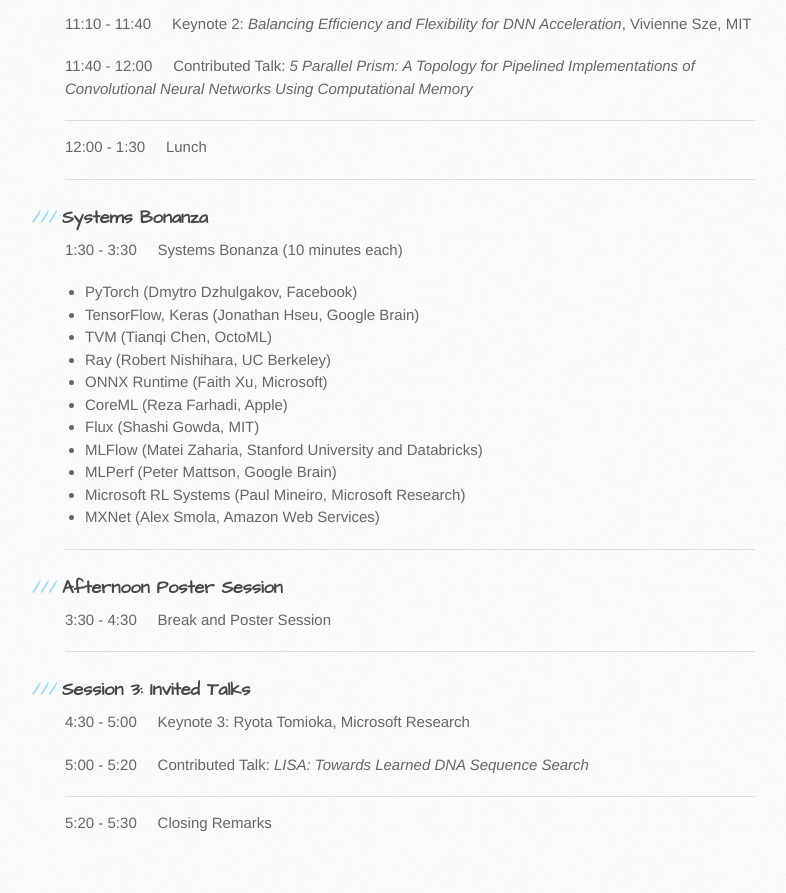
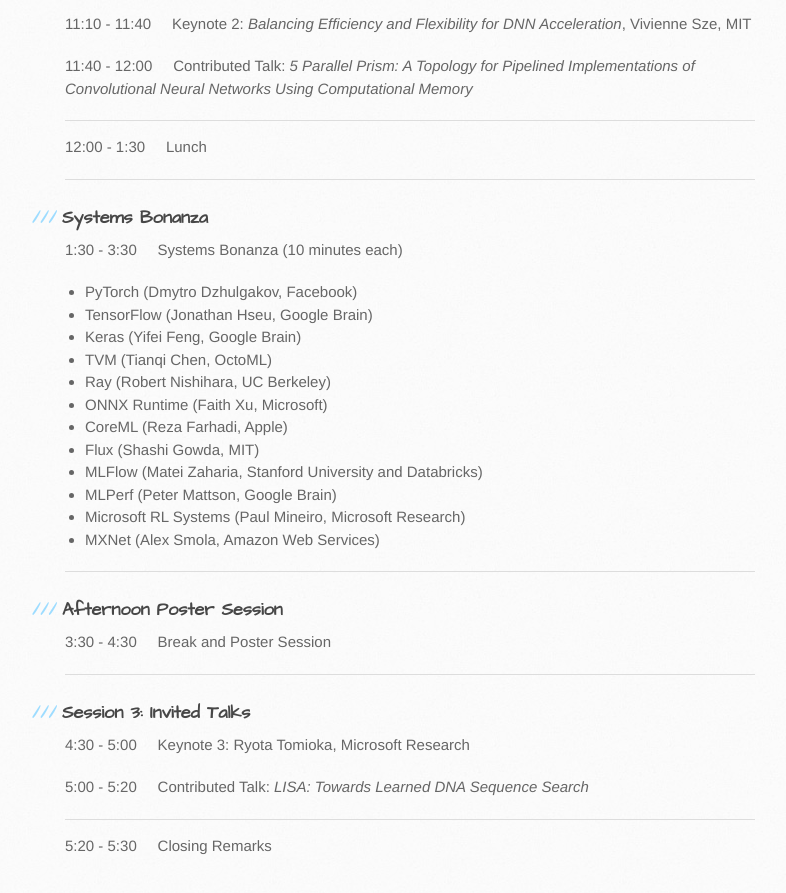
Before and after one commit to LearningSys/neurips19, a Jekyll site: the page built from schedule.md, in a window 1280 px wide and 900 px high, scrolled down 955 px. Shown: the top 893 px of the window, without its empty margins (105-891 px from the left). Built offline with Jekyll 4.4.1, drawn with Linux system fonts in a browser that asks for light colours; our own code applies the rules of GitHub Pages for plain Markdown files; the repository's description, which GitHub fills in, is left out.

Commit message:
Update schedule.md

```diff
--- a/schedule.md
+++ b/schedule.md
@@ -34,7 +34,8 @@
 ### Systems Bonanza
 1:30 - 3:30 &nbsp;&nbsp;&nbsp; Systems Bonanza (10 minutes each)
   + PyTorch (Dmytro Dzhulgakov, Facebook)
-  + TensorFlow, Keras (Jonathan Hseu, Google Brain)
+  + TensorFlow (Jonathan Hseu, Google Brain)
+  + Keras (Yifei Feng, Google Brain)
   + TVM (Tianqi Chen, OctoML)
   + Ray (Robert Nishihara, UC Berkeley)
   + ONNX Runtime (Faith Xu, Microsoft)
```
